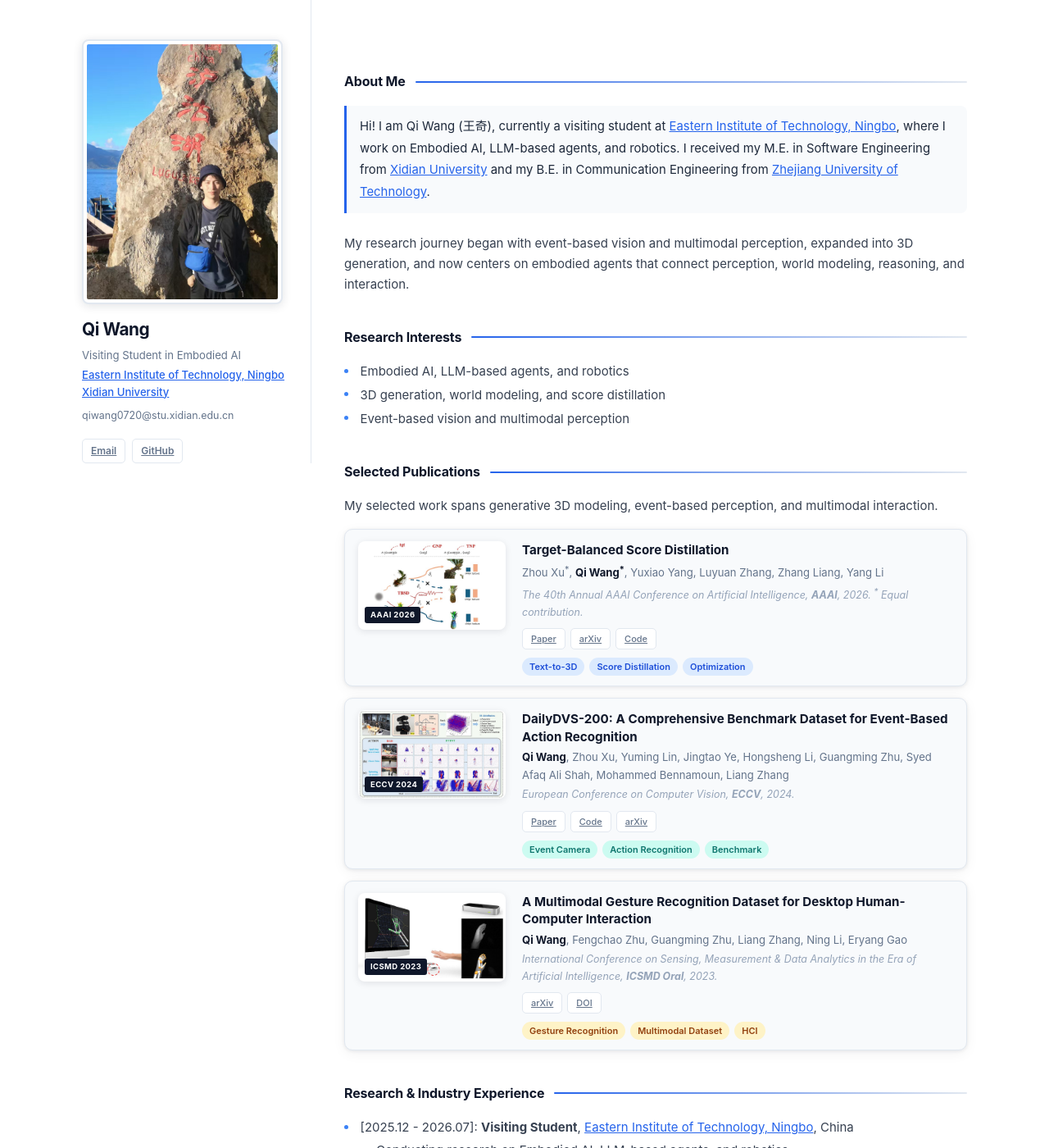
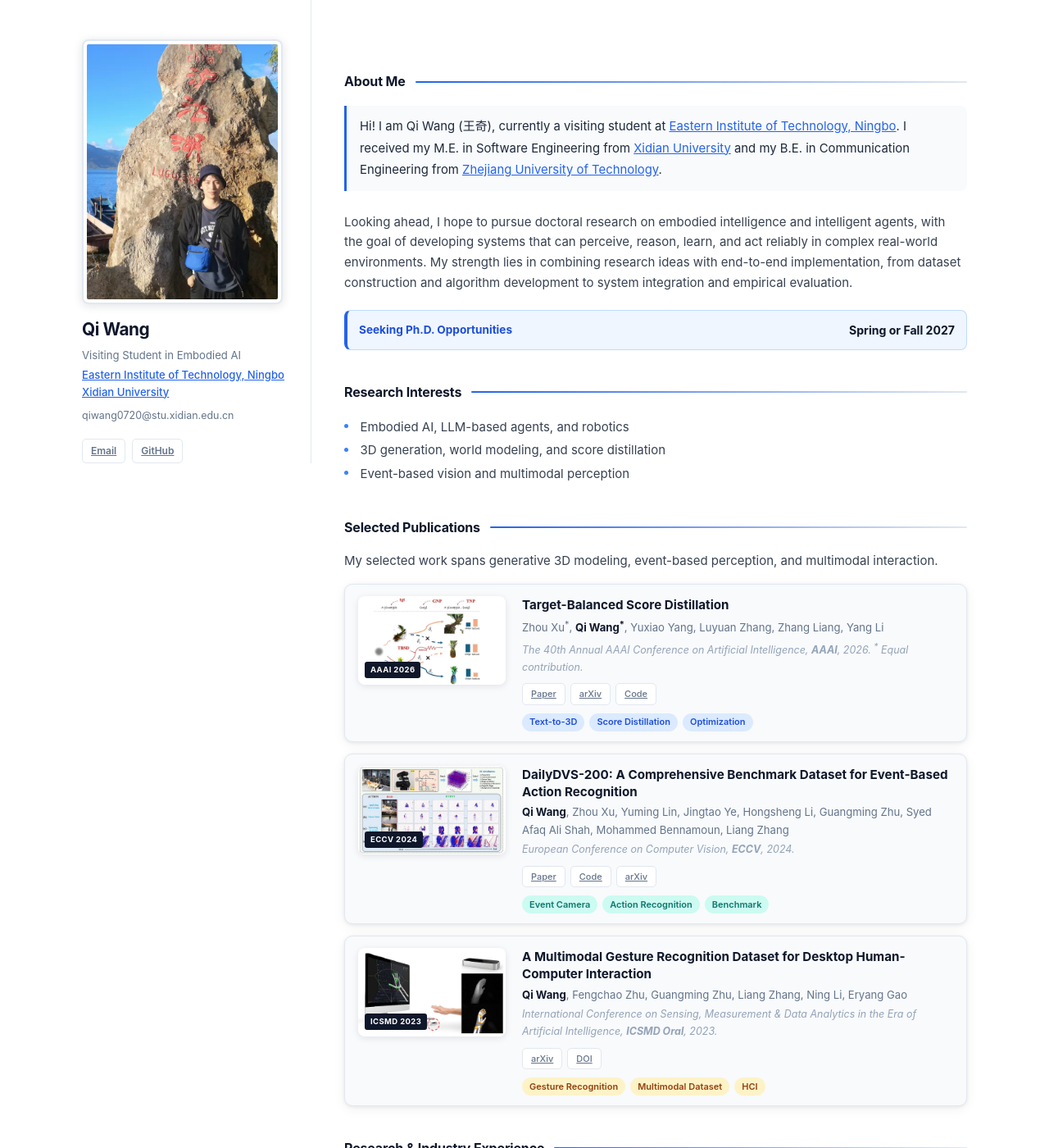
Before and after one commit to QiWang233/qiwang233.github.io, a Jekyll site: the page built from index.md, in a window 1280 px wide and 1400 px high. Shown: the whole window at 82% size. Built offline with Jekyll 4.4.1, drawn with Linux system fonts in a browser that asks for light colours; our own code applies the rules of GitHub Pages for plain Markdown files.

Commit message:
Highlight 2027 PhD opportunity status

```diff
--- a/assets/css/style.scss
+++ b/assets/css/style.scss
@@ -223,6 +223,33 @@ section > p:first-of-type {
   font-size: 0.93rem;
   line-height: 1.8;
   padding: 12px 16px;
+}
+
+.phd-opportunity {
+  display: flex;
+  align-items: center;
+  justify-content: space-between;
+  gap: 16px;
+  margin: 1.25rem 0 0.25rem;
+  border: 1px solid #bfdbfe;
+  border-left: 4px solid var(--qw-blue);
+  border-radius: 8px;
+  background: #eff6ff;
+  padding: 12px 14px;
+}
+
+.phd-opportunity-label {
+  color: #1d4ed8;
+  font-size: 0.85rem;
+  font-weight: 700;
+  line-height: 1.4;
+}
+
+.phd-opportunity-term {
+  flex-shrink: 0;
+  color: var(--qw-navy);
+  font-size: 0.88rem;
+  font-weight: 700;
 }
 
 section ul {
@@ -511,6 +538,12 @@ section ul li ul li::before {
     padding: 11px 14px;
   }
 
+  .phd-opportunity {
+    align-items: flex-start;
+    flex-direction: column;
+    gap: 2px;
+  }
+
   .pub-row {
     grid-template-columns: 1fr;
     gap: 14px;
@@ -617,6 +650,16 @@ section ul li ul li::before {
     color: #cbd5e1;
   }
 
+  .phd-opportunity {
+    border-color: #1e40af;
+    border-left-color: #60a5fa;
+    background: #0c1b33;
+  }
+
+  .phd-opportunity-label {
+    color: #93c5fd;
+  }
+
   .publications ol.bibliography li .links a.btn {
     border-color: #334155;
     background: #1e293b;
--- a/index.md
+++ b/index.md
@@ -4,9 +4,14 @@ layout: homepage
 
 ## About Me
 
-Hi! I am Qi Wang (王奇), currently a visiting student at <a href="https://www.eitech.edu.cn/en/">Eastern Institute of Technology, Ningbo</a>, where I work on Embodied AI, LLM-based agents, and robotics. I received my M.E. in Software Engineering from <a href="https://www.xidian.edu.cn/">Xidian University</a> and my B.E. in Communication Engineering from <a href="https://www.zjut.edu.cn/">Zhejiang University of Technology</a>.
+Hi! I am Qi Wang (王奇), currently a visiting student at <a href="https://www.eitech.edu.cn/en/">Eastern Institute of Technology, Ningbo</a>. I received my M.E. in Software Engineering from <a href="https://www.xidian.edu.cn/">Xidian University</a> and my B.E. in Communication Engineering from <a href="https://www.zjut.edu.cn/">Zhejiang University of Technology</a>.
 
-My research journey began with event-based vision and multimodal perception, expanded into 3D generation, and now centers on embodied agents that connect perception, world modeling, reasoning, and interaction.
+Looking ahead, I hope to pursue doctoral research on embodied intelligence and intelligent agents, with the goal of developing systems that can perceive, reason, learn, and act reliably in complex real-world environments. My strength lies in combining research ideas with end-to-end implementation, from dataset construction and algorithm development to system integration and empirical evaluation.
+
+<div class="phd-opportunity" role="note" aria-label="Ph.D. opportunity status">
+  <span class="phd-opportunity-label">Seeking Ph.D. Opportunities</span>
+  <strong class="phd-opportunity-term">Spring or Fall 2027</strong>
+</div>
 
 ## Research Interests
 
```
